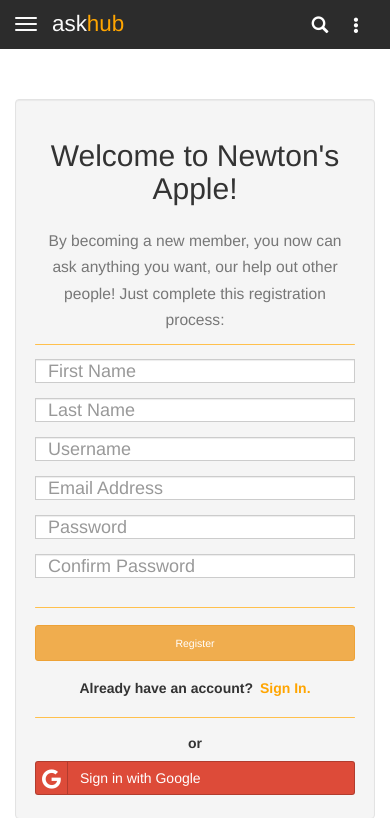
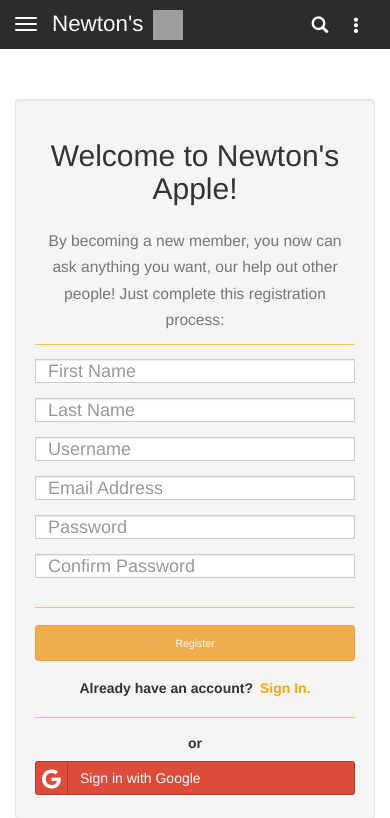
Before and after one commit to Katchau/LeBowie, a PHP site: page /register.html in a window 390 px wide. Shown: the top 818 px of the page. Run offline with PHP 8.4, Linux system fonts and the light colour scheme; grey boxes are pictures that could not be loaded.

Commit message:
Logo added on new version

```diff
--- a/css/navbar.css
+++ b/css/navbar.css
@@ -67,6 +67,14 @@
     margin-top: 5px;
     width: 30px;
     height: 30px;
+}
+
+@media screen and (max-width: 768px){
+	.navbar-default .navbar-left img{
+		margin-top: 10px;
+		width: 30px;
+		height: 30px;
+	}
 }
 
 .navbar-default .navbar-brand:hover {
--- a/js/navbar.js
+++ b/js/navbar.js
@@ -42,6 +42,14 @@ function closeMobileSearchBar() {
     }
 }
 
+function changeLogo(){
+	$(".navbar-left img").attr('src', 'doc/images/prototype3.png');
+}
+
+function resetLogo(){
+	$(".navbar-left img").attr('src', 'doc/images/prototype2.png');
+}
+
 $(document).ready(function() {
     $('#side-nav-button').on('click touchstart', function() {
 	openNav();
--- a/register.html
+++ b/register.html
@@ -38,7 +38,8 @@
 			<span class="icon-bar"></span>
 		    </button>
 		    <!-- Brand -->
-		    <a id="brand" class="navbar-brand" href="#">ask<span class="brand-highlight">hub</span></a>
+			<a class="navbar-brand" href="#">Newton's </a>
+			<a href="#" class="navbar-left"><img src="doc/images/prototype2.png" onmouseover="changeLogo()" onmouseout="resetLogo()"></a>
 		    <form id="mobile-search">
 			<input id="mobile-search-bar" type="text" class="form-control" placeholder="search">
 		    </form>
```
